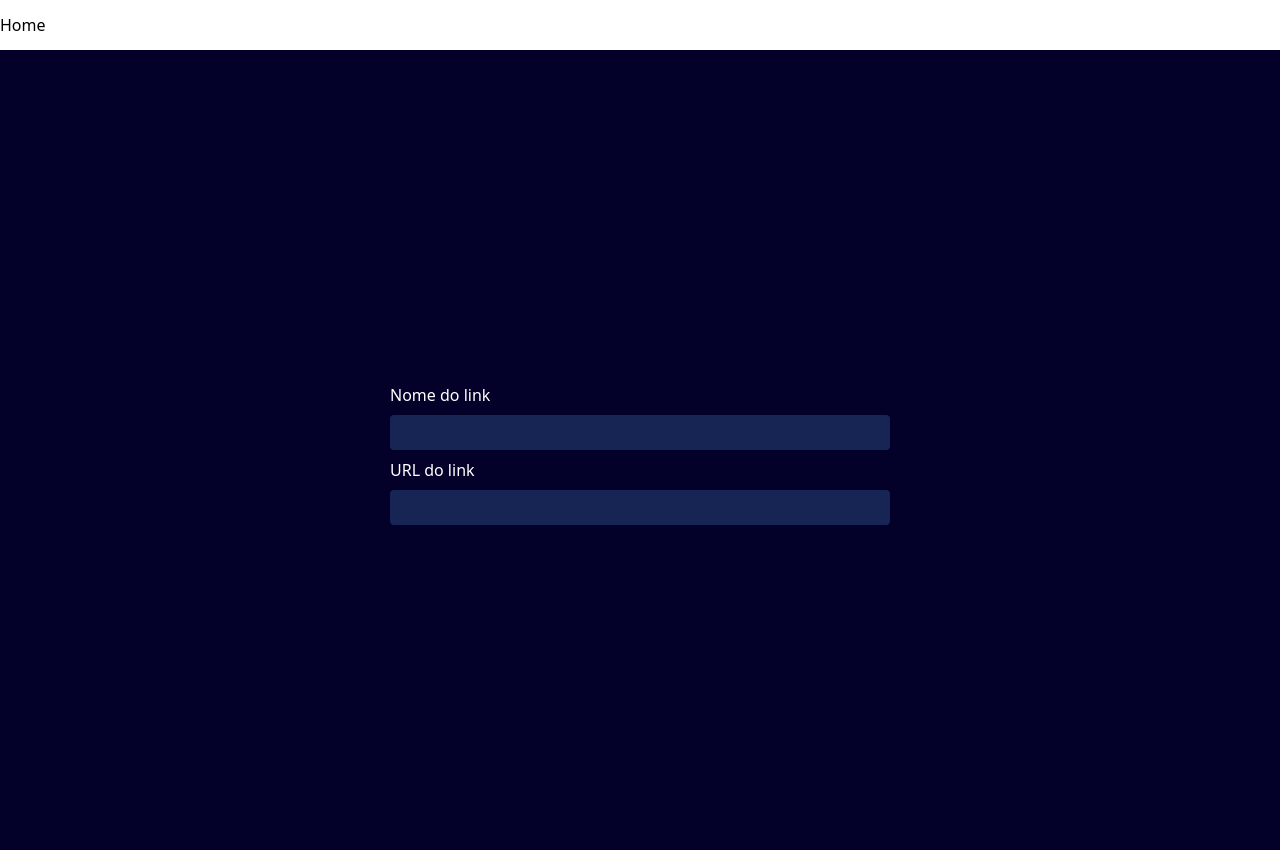
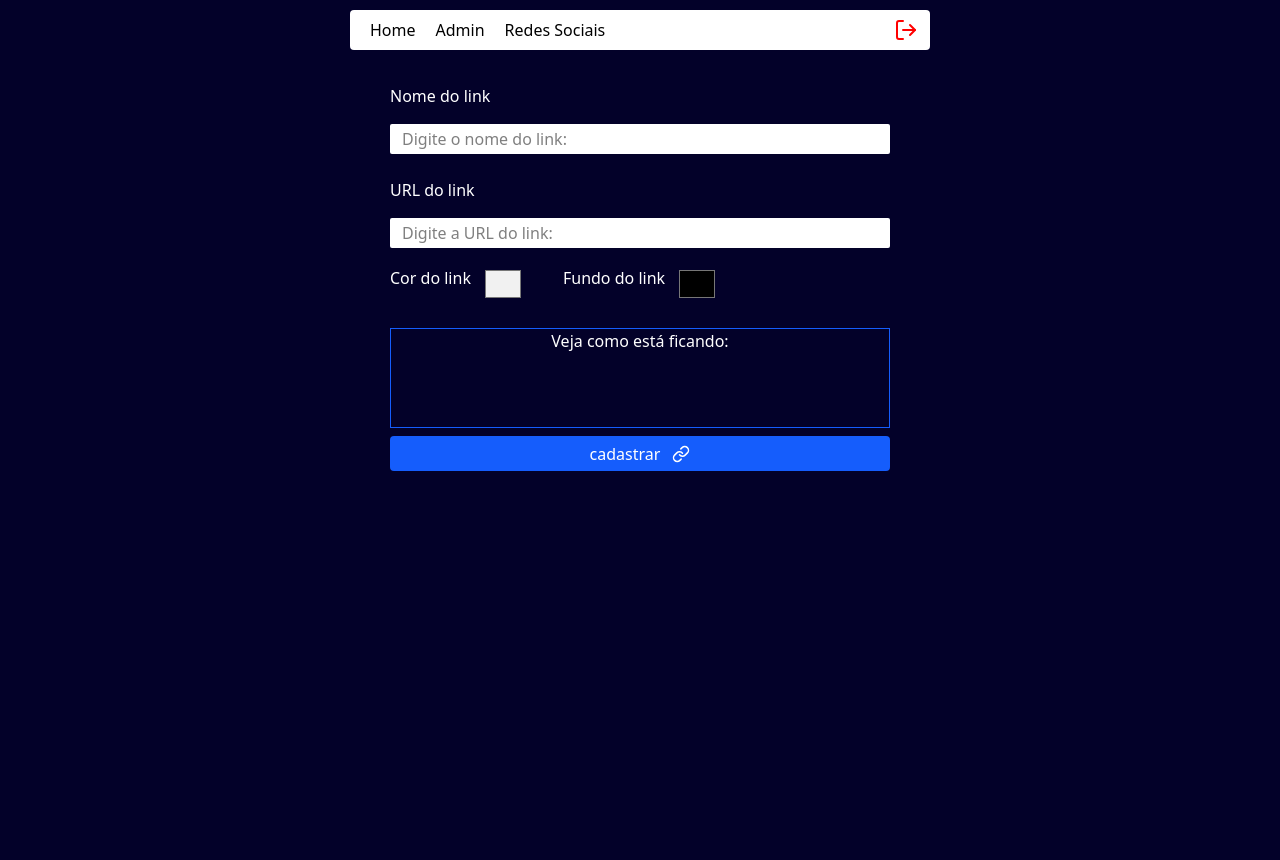
Before and after one commit to morheus2077/smlinks, a React (Vite) app: page /admin in a window 1280 px wide. Built offline with nearby package versions, Linux system fonts and the light colour scheme; no server answers; sample sign-in values are in the browser's storage.

Commit message:
upando atualizacoes

```diff
--- a/src/components/Header/index.tsx
+++ b/src/components/Header/index.tsx
@@ -1,14 +1,28 @@
 import { Link } from "react-router";
+import { LogOut } from "lucide-react";
+import { signOut } from "firebase/auth";
+import {auth} from '../../services/firebaseConnection';
+
+export function Header(){
+
+    async function handleLogout(){
+        await signOut(auth)
+    }
 
 
-export function Header(){
     return(
         <>
-        <header className="bg-white text-black">
-            <div className="flex items-center h-[50px]">
-                <Link to="/" >Home</Link>
-
-            </div>
+        <header className="w-full lg:px-[350px] lg:py-[10px] text-black ">
+            <nav className="bg-white flex items-center justify-between h-10 rounded-sm">
+                <div className="flex gap-5 px-5">
+                    <Link to="/">Home</Link>
+                    <Link to="/admin">Admin</Link>
+                    <Link to="/admin/social">Redes Sociais</Link>
+                </div>
+                <button onClick={handleLogout} className="px-3">
+                    <LogOut color="red" cursor="pointer"/>
+                </button>
+            </nav>
         </header>
         </>
     )
--- a/src/pages/admin/index.tsx
+++ b/src/pages/admin/index.tsx
@@ -1,17 +1,77 @@
-import { Header } from "../../components/Header"
+import { useState } from "react";
+import { Header } from "../../components/Header";
+import { Input } from "../../components/Input";
+import { Link } from 'lucide-react';
 
 export function Admin(){
+
+    const[inputName, setInputName] = useState("");
+    const[inputUrl, setInputUrl] = useState("");
+    const[NameColorInput, setNameColorInput] = useState("#f1f1f1");
+    const[bgColorInput, setbgColorInput] = useState("#0000");
+
     return(
         <>
        <Header/>
-        <div className="h-screen flex justify-center items-center bg-[#030129]">
-        <div className="flex flex-col">
-                <label className="mt-2" htmlFor="name">Nome do link</label>
-                <input className="bg-[#172554] w-[500px] h-[35px] rounded-sm indent-3 mt-2" type="text" />
-                <label className="mt-2" htmlFor="url">URL do link</label>
-                <input className="bg-[#172554] w-[500px] h-[35px] rounded-sm indent-3 mt-2" type="text" />
+        <div className="h-screen flex justify-center bg-[#030129]">
+        <form action="">
+            <div className="flex flex-col">
+                    <label className="pt-6" htmlFor="name">Nome do link</label>
+                    <Input
+                    className="bg-white w-[500px] h-[30px] rounded-xs indent-3 text-black mt-4"
+                    placeholder="Digite o nome do link:"
+                    value={inputName}
+                    onChange={(e) =>{setInputName(e.target.value)}}
+                    />
+                    <label className="pt-6" htmlFor="url">URL do link</label>
+                    <Input
+                    className="bg-white w-[500px] h-[30px] rounded-xs indent-3 text-black mt-4"
+                    placeholder="Digite a URL do link:"
+                    value={inputUrl}
+                    onChange={(e) =>{setInputUrl(e.target.value)}}
+                    />
+            </div>
 
-        </div>
+            <section>
+                <div className="flex gap-10 items-center h-20">
+                    <div className="flex gap-3">
+                        <label htmlFor="">Cor do link</label>
+                        <input
+                        className="h-9 w-10 mb-2 "
+                        type="color"
+                        value={NameColorInput}
+                        onChange={(e) => setNameColorInput(e.target.value)}
+                        />
+                    </div>
+
+                    <div className="flex gap-3">
+                        <label htmlFor="">Fundo do link</label>
+                        <input
+                        className="h-9 w-10 mb-2 "
+                        type="color"
+                        value={bgColorInput}
+                        onChange={(e)=>{setbgColorInput(e.target.value)}}
+                        />
+                    </div>
+                </div>
+            </section>
+
+            <div className="border  border-blue-600 flex flex-col items-center justify-start h-[100px] gap-5">
+                <label htmlFor="">Veja como está ficando:</label>
+                <article
+                className="h-[35px] rounded-sm w-[420px] flex items-center justify-center"
+                style={{background: bgColorInput}}
+                >
+                    <p
+                    style={{color: NameColorInput}}
+                    >
+                    {inputName}
+                    </p>
+                </article>
+            </div>
+
+            <button className="flex items-center justify-center gap-3 bg-blue-600 w-full mt-2 rounded-sm h-[35px] cursor-pointer">cadastrar <i><Link size={18}/></i></button>
+        </form>
         </div>
         </>
     )
```
